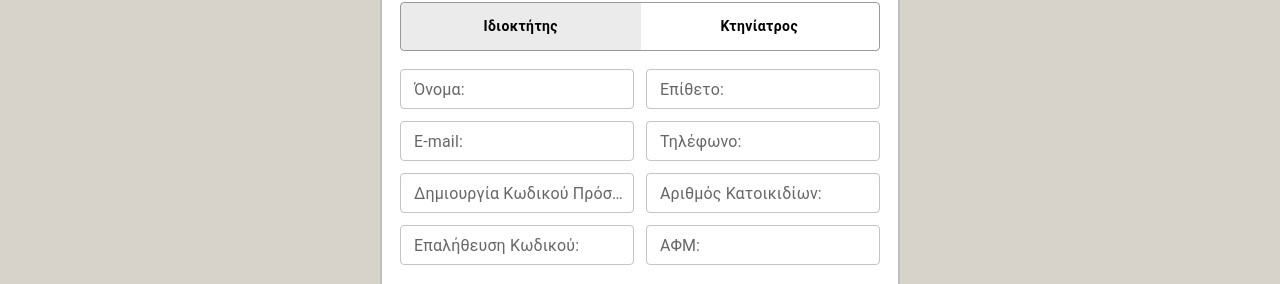
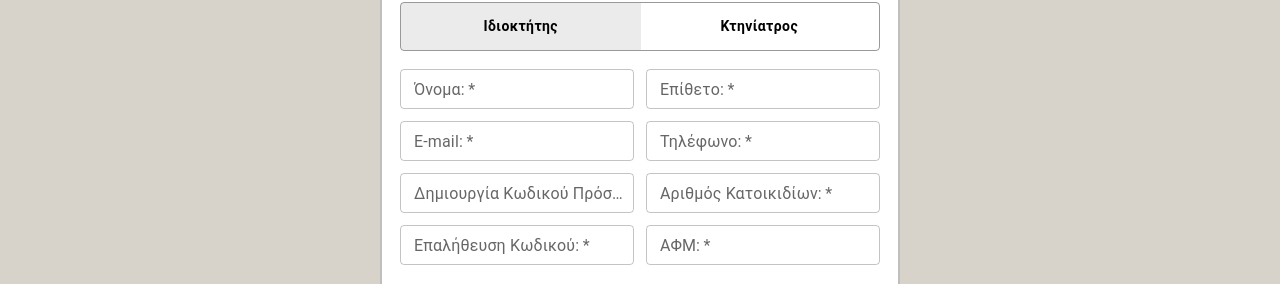
Before and after one commit to MerApost/Website-PetHealth, a React (Create React App) app: page /registration in a window 1280 px wide. Shown: the part 266-550 px from the top of the page. Built offline with nearby package versions, Linux system fonts and the light colour scheme.

Commit message:
fix email, numbers klp

```diff
--- a/src/components/Navigation_bar/Navigation_bar.js
+++ b/src/components/Navigation_bar/Navigation_bar.js
@@ -184,13 +184,13 @@ export default function Navigationbar() {
               anchorOrigin={{ vertical: "top", horizontal: "right" }}
               transformOrigin={{ vertical: "top", horizontal: "left" }}
             >
-              <MenuItem component={RouterLink} to="/vet/register/pet_id" onClick={closeAll}>
+              <MenuItem component={RouterLink} to="/vet/registration/pet_id" onClick={closeAll}>
                 Ταυτότητα Κατοικιδίου
               </MenuItem>
-              <MenuItem component={RouterLink} to="/vet/register/med_procedures" onClick={closeAll}>
+              <MenuItem component={RouterLink} to="/vet/registration/med_procedures" onClick={closeAll}>
                 Ιατρικών Πράξεων
               </MenuItem>
-              <MenuItem component={RouterLink} to="/vet/register/incident" onClick={closeAll}>
+              <MenuItem component={RouterLink} to="/vet/registration/incident" onClick={closeAll}>
                 Συμβάντος
               </MenuItem>
             </Menu>
@@ -214,7 +214,7 @@ export default function Navigationbar() {
 
             <Button
               component={RouterLink}
-              to="/register"
+              to="/registration"
               variant="contained"
               sx={{
                 bgcolor: "#E6E6E6",
--- a/src/pages/Login.js
+++ b/src/pages/Login.js
@@ -78,14 +78,18 @@ export default function Login() {
 
           <div className="auth-register">
             <span className="auth-register-text">Δεν έχετε λογαριασμό;</span>
-            <Link
-                component="button"
-                variant="body2"
-                className="auth-link"
-                onClick={() => navigate("/register")}
-            >
-                Εγγραφή
-            </Link>
+            <Button
+                type="button"
+                variant="text"
+                className="auth-link-btn"
+                onClick={(e) => {
+                    e.preventDefault();
+                    navigate("/registration");
+                }}
+                >
+            Εγγραφή
+            </Button>
+
             </div>
 
           <div className="auth-links">
--- a/src/pages/Registration.js
+++ b/src/pages/Registration.js
@@ -106,11 +106,11 @@ export default function Registration() {
 
         <form onSubmit={onSubmit} className="reg-form">
           <div className="reg-grid">
-            <TextField label="Όνομα:" value={form.name} onChange={setField("name")} size="small" fullWidth />
-            <TextField label="Επίθετο:" value={form.surname} onChange={setField("surname")} size="small" fullWidth />
+            <TextField label="Όνομα:" required value={form.name} onChange={setField("name")} size="small" fullWidth />
+            <TextField label="Επίθετο:" required value={form.surname} onChange={setField("surname")} size="small" fullWidth />
 
-            <TextField label="E-mail:" value={form.email} onChange={setField("email")} size="small" fullWidth />
-            <TextField label="Τηλέφωνο:" value={form.phone} onChange={setField("phone")} size="small" fullWidth />
+            <TextField label="E-mail:" type="email" required value={form.email} onChange={setField("email")} size="small" fullWidth />
+            <TextField label="Τηλέφωνο:" type="number" required value={form.phone} onChange={setField("phone")} size="small" fullWidth />
 
             {/* ιδιοκτιτης */}
 
@@ -118,6 +118,7 @@ export default function Registration() {
               <>
                 <TextField
                   label="Δημιουργία Κωδικού Πρόσβασης:"
+                  required
                   type="password"
                   value={form.password}
                   onChange={setField("password")}
@@ -126,6 +127,8 @@ export default function Registration() {
                 />
                 <TextField
                   label="Αριθμός Κατοικιδίων:"
+                  type="number"
+                  required
                   value={form.petsCount}
                   onChange={setField("petsCount")}
                   size="small"
@@ -133,25 +136,27 @@ export default function Registration() {
                 />
                 <TextField
                   label="Επαλήθευση Κωδικού:"
+                  required
                   type="password"
                   value={form.confirmPassword}
                   onChange={setField("confirmPassword")}
                   size="small"
                   fullWidth
                 />
-                <TextField label="ΑΦΜ:" value={form.afm} onChange={setField("afm")} size="small" fullWidth />
+                <TextField label="ΑΦΜ:" required value={form.afm} onChange={setField("afm")} size="small" fullWidth />
               </>
             )}
 
             {/* κτηνιατροσ */}
             {isVet && (
               <>
-                <TextField label="ΑΦΜ:" value={form.afm} onChange={setField("afm")} size="small" fullWidth />
-                <TextField label="Φύλο:" value={form.gender} onChange={setField("gender")} size="small" fullWidth />
+                <TextField label="ΑΦΜ:" type="number" required value={form.afm} onChange={setField("afm")} size="small" fullWidth />
+                <TextField label="Φύλο:" required value={form.gender} onChange={setField("gender")} size="small" fullWidth />
 
-                <TextField label="Εμπειρία:" value={form.experience} onChange={setField("experience")} size="small" fullWidth />
+                <TextField label="Έτη εμπειρίας:" type="number" required value={form.experience} onChange={setField("experience")} size="small" fullWidth />
                 <TextField
                   label="Επίπεδο Σπουδών:"
+                  required
                   value={form.studiesLevel}
                   onChange={setField("studiesLevel")}
                   size="small"
@@ -160,15 +165,18 @@ export default function Registration() {
 
                 <TextField
                   label="Διεύθυνση Ιατρείου:"
+                  required
                   value={form.clinicAddress}
                   onChange={setField("clinicAddress")}
                   size="small"
                   fullWidth
                 />
-                <TextField label="Ειδικότητα:" value={form.specialty} onChange={setField("specialty")} size="small" fullWidth />
+                <TextField label="Ειδικότητα:" required value={form.specialty} onChange={setField("specialty")} size="small" fullWidth />
 
                 <TextField
                   label="Αριθμός Άδειας Ασκήσεως:"
+                  type="number"
+                  required
                   value={form.licenseNumber}
                   onChange={setField("licenseNumber")}
                   size="small"
@@ -176,6 +184,7 @@ export default function Registration() {
                 />
                 <TextField
                   label="Επάγγελμα:"
+                  required
                   value={form.profession}
                   onChange={setField("profession")}
                   size="small"
@@ -184,6 +193,7 @@ export default function Registration() {
 
                 <TextField
                   label="Δημιουργία Κωδικού Πρόσβασης:"
+                  required
                   type="password"
                   value={form.password}
                   onChange={setField("password")}
@@ -194,6 +204,7 @@ export default function Registration() {
 
                 <TextField
                   label="Επιβεβαίωση Κωδικού:"
+                  required
                   type="password"
                   value={form.confirmPassword}
                   onChange={setField("confirmPassword")}
```
